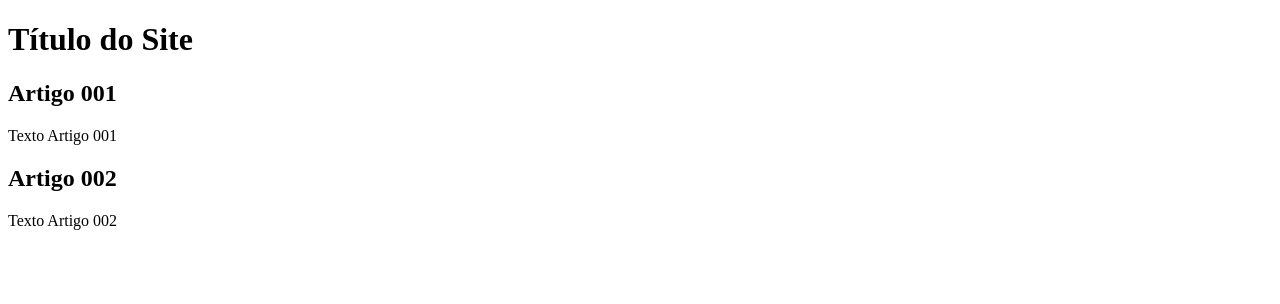
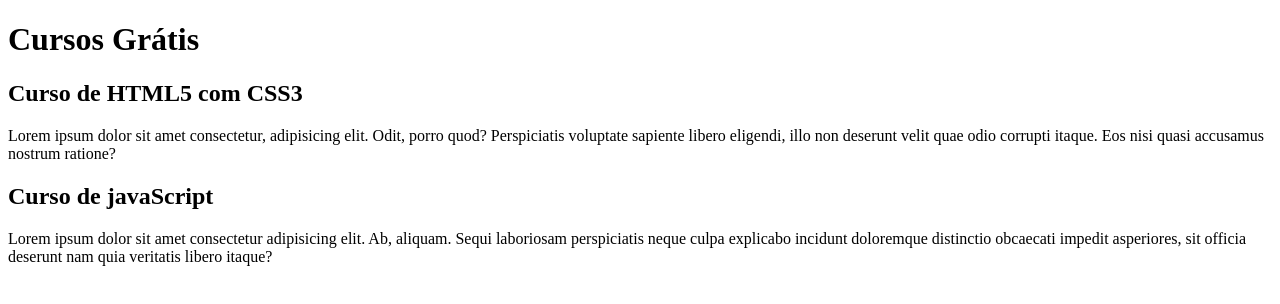
Before and after one commit to fabiano0007/projeto-site, a plain HTML site: page index.html in a window 1280 px wide. Drawn offline with Linux system fonts and the light colour scheme.

Commit message:
comecei a escrever o conteúdo

```diff
--- a/index.html
+++ b/index.html
@@ -9,17 +9,17 @@
 <body>
     <main>
         <header>
-            <h1>Título do Site</h1>
+            <h1>Cursos Grátis</h1>
 
         </header>
         <article>
-            <h2>Artigo 001</h2>
-            <p>Texto Artigo 001</p>
+            <h2>Curso de HTML5 com CSS3</h2>
+            <p>Lorem ipsum dolor sit amet consectetur, adipisicing elit. Odit, porro quod? Perspiciatis voluptate sapiente libero eligendi, illo non deserunt velit quae odio corrupti itaque. Eos nisi quasi accusamus nostrum ratione?</p>
 
         </article>
         <article>
-            <h2>Artigo 002</h2>
-            <p>Texto Artigo 002</p>
+            <h2>Curso de javaScript</h2>
+            <p>Lorem ipsum dolor sit amet consectetur adipisicing elit. Ab, aliquam. Sequi laboriosam perspiciatis neque culpa explicabo incidunt doloremque distinctio obcaecati impedit asperiores, sit officia deserunt nam quia veritatis libero itaque?</p>
         </article>
     </main>
 
```
